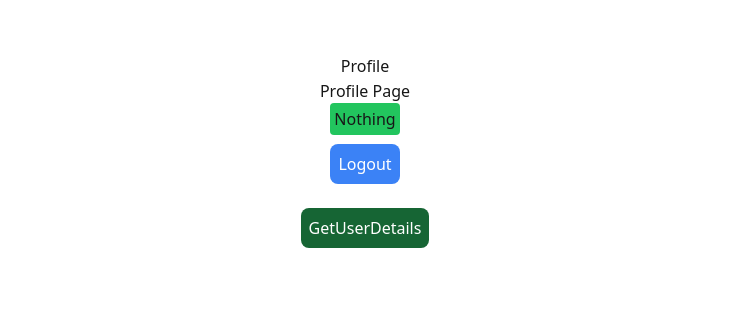
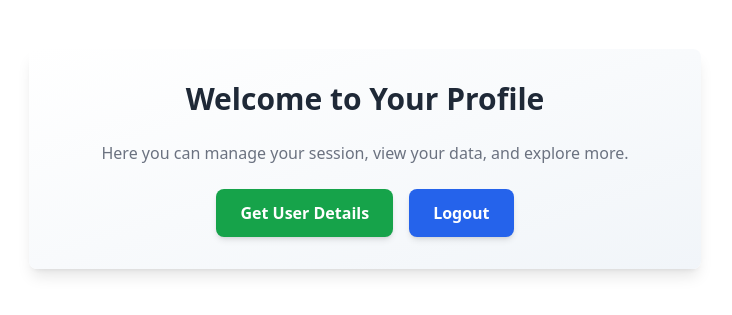
Before and after one commit to AliasAhshan/auth-app, a Next.js app: page /profile in a window 1280 px wide. Shown: the part 241-556 px from the top of the page, without its empty margins (275-1007 px from the left). Built offline with nearby package versions, Linux system fonts and the light colour scheme.

Commit message:
Designed profile and verifyemail page

```diff
--- a/src/app/profile/[id]/page.tsx
+++ b/src/app/profile/[id]/page.tsx
@@ -1,11 +1,14 @@
-export default function UserProfile({params}: any) {
-    return (
-        <div className="flex flex-col items-center justify-center min-h-screen py-2">
-            <h1>Profile</h1>
-            <hr />
-            <p className="text-4xl">Profile Page
-            <span className="p-2 ml-2 rounded bg-orange-500 text-black">{params.id}</span></p>
-        </div>
+interface Props {
+  params: { id: string };
+}
 
-    )
+export default async function UserProfile({ params }: Props) {
+  return (
+    <div className="flex items-center justify-center min-h-screen">
+      <p className="text-4xl">
+        Profile Page{" "}
+        <span className="p-2 ml-2 rounded bg-orange-500 text-black">{params.id}</span>
+      </p>
+    </div>
+  );
 }
--- a/src/app/profile/page.tsx
+++ b/src/app/profile/page.tsx
@@ -1,55 +1,80 @@
 "use client";
+
 import axios from "axios";
 import Link from "next/link";
 import { useState } from "react";
 import toast from "react-hot-toast";
 import { useRouter } from "next/navigation";
 
-
-
-
 export default function ProfilePage() {
   const router = useRouter();
-    const [data, setData] = useState("nothing")
+  const [userId, setUserId] = useState("");
+  const [loading, setLoading] = useState(false);
+
   const logout = async () => {
     try {
-            await axios.get("/api/users/logout")
+      await axios.get("/api/users/logout");
       toast.success("Logout successful");
-            router.push("/login")
-
+      router.push("/login");
     } catch (error: any) {
       console.log(error.message);
-
       toast.error(error.message);
     }
-    }
+  };
 
   const getUserDetails = async () => {
-        const res = await axios.get("/api/users/me")
-        console.log(res.data);
-        setData(res.data.data._id)
-
-
+    try {
+      setLoading(true);
+      const res = await axios.get("/api/users/me");
+      setUserId(res.data.data._id);
+    } catch (err) {
+      toast.error("Failed to fetch user details.");
+    } finally {
+      setLoading(false);
     }
-
+  };
 
   return (
-        <div className="flex flex-col items-center justify-center min-h-screen py-2">
-            <h1>Profile</h1>
-            <hr />
-            <p>Profile Page</p>
-            <h2 className="p-1 rounded bg-green-500">{data === "nothing" ? "Nothing" : <Link href={`/profile/${data}`}>{data}</Link>}</h2>
-        <hr />
+    <div className="flex items-center justify-center min-h-screen bg-white dark:bg-gray-900 text-gray-800 dark:text-white px-6 transition-all duration-300">
+      <div className="w-full max-w-2xl rounded-lg shadow-lg bg-gradient-to-br from-white to-slate-100 dark:from-gray-800 dark:to-gray-900 p-8 space-y-6 opacity-0 translate-y-[-80px] animate-slide-fade-in [animation-delay:0.3s]">
+        <h1 className="text-3xl font-bold text-center">Welcome to Your Profile</h1>
+        <p className="text-center text-gray-500 dark:text-gray-400">
+          Here you can manage your session, view your data, and explore more.
+        </p>
+
+        <div className="flex flex-col md:flex-row gap-4 justify-center mt-6">
+          <button
+            onClick={getUserDetails}
+            disabled={loading}
+            className={`w-full md:w-auto px-6 py-3 rounded-lg font-semibold transition-all duration-200 ${
+              loading
+                ? "bg-gray-400 cursor-not-allowed text-white"
+                : "bg-green-600 hover:bg-green-700 text-white shadow-md hover:shadow-lg"
+            }`}
+          >
+            {loading ? "Fetching..." : "Get User Details"}
+          </button>
+
           <button
             onClick={logout}
-        className="p-2 bg-blue-500 text-white rounded-lg mb-4 hover:bg-blue-600 mt-2"
-        >Logout</button>
-
-        <button
-        onClick={getUserDetails}
-        className="p-2 bg-green-800 text-white rounded-lg mb-4 hover:bg-blue-600 mt-2"
-        >GetUserDetails</button>
+            className="w-full md:w-auto px-6 py-3 rounded-lg font-semibold bg-blue-600 hover:bg-blue-700 text-white shadow-md hover:shadow-lg transition-all duration-200"
+          >
+            Logout
+          </button>
         </div>
 
-    )
+        {userId && (
+          <div className="mt-6 text-center">
+            <p className="text-sm text-gray-500 dark:text-gray-400 mb-1">Your Profile Link:</p>
+            <Link
+              href={`/profile/${userId}`}
+              className="text-blue-600 dark:text-blue-400 hover:underline break-all"
+            >
+              View Full Profile
+            </Link>
+          </div>
+        )}
+      </div>
+    </div>
+  );
 }
--- a/src/app/verifyemail/page.tsx
+++ b/src/app/verifyemail/page.tsx
@@ -4,62 +4,52 @@
 import Link from "next/link";
 import React, { useEffect, useState } from "react";
 
-
 export default function VerifyEmailPage() {
-    const [ token, setToken ] = useState("");
+  const [token, setToken] = useState("");
   const [verified, setVerified] = useState(false);
   const [error, setError] = useState(false);
 
-
   const verifyUserEmail = async () => {
     try {
-            await axios.post("/api/users/verifyemail", { token })
+      await axios.post("/api/users/verifyemail", { token });
       setVerified(true);
-
     } catch (error: any) {
       setError(true);
-            console.log(error.response.data);
-
+      console.log(error.response?.data);
     }
-
-    }
+  };
 
   useEffect(() => {
-
     const urlToken = window.location.search.split("=")[1];
     setToken(urlToken || "");
-
   }, []);
 
-
   useEffect(() => {
-        if(token.length > 0) {
+    if (token.length > 0) {
       verifyUserEmail();
     }
-
   }, [token]);
 
-    return(
-        <div className="flex flex-col items-center justify-center min-h-screen py-2">
-
-            <h1 className="text-4xl">Verify Email</h1>
-            <h2 className="p-2 bg-orange-500">{token ? `${token}` : "no token"}</h2>
-
+  return (
+    <div className="flex items-center justify-center min-h-screen bg-white dark:bg-gray-900 text-gray-800 dark:text-white transition-all duration-300 px-4">
+      <div className="text-center max-w-lg space-y-6 opacity-0 translate-y-[-80px] animate-slide-fade-in [animation-delay:0.5s]">
         {verified && (
-                <div>
-                    <h2 className="text-2xl text-green-500">Email Verified Successfully</h2>
-                    <Link href="/login" className="text-blue-500">Login</Link>
-                </div>
+          <>
+            <h1 className="text-4xl font-extrabold text-green-500">You&apos;re Verified!</h1>
+            <p className="text-lg">You may now log into your account.</p>
+            <Link href="/login" className="text-blue-600 dark:text-blue-400 hover:underline">
+              Go to Login
+            </Link>
+          </>
         )}
 
         {error && (
-                <div>
-                    <h2 className="text-2xl text-red-500">Error Verifying Email</h2>
+          <>
+            <h1 className="text-4xl font-extrabold text-red-500">Error Verifying</h1>
+            <p className="text-lg">Please try again later or contact support.</p>
+          </>
+        )}
       </div>
-            )}
-
     </div>
-    )
-
-
+  );
 }
```
Lines whose indentation alone changed are shown as unchanged.
